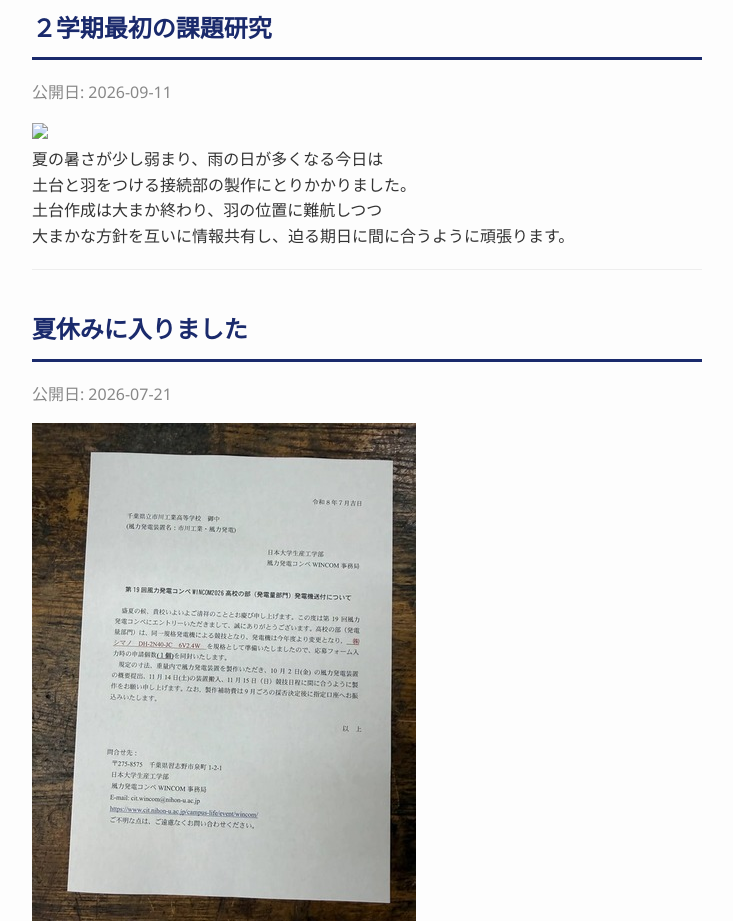
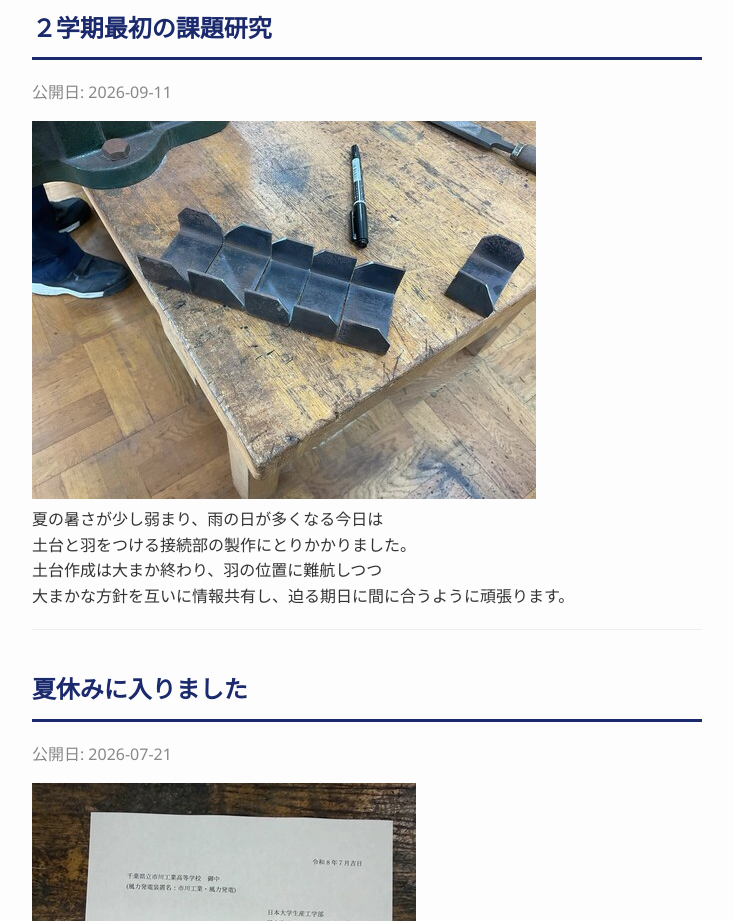
Before and after one commit to Xkot28/ichikawaTHS_Blog, a plain HTML site: page index.html in a window 1280 px wide. Shown: the part 3020-3941 px from the top of the page, without its empty margins (273-1006 px from the left). Drawn offline with Linux system fonts and the light colour scheme.

Commit message:
Update image source in index.html

```diff
--- a/index.html
+++ b/index.html
@@ -47,7 +47,7 @@
         <article style='margin-bottom: 40px; border-bottom: 1px solid #eee; padding-bottom: 20px;'>
             <h2>２学期最初の課題研究</h2>
             <p style='color: #888; font-size: 1.0rem;'>公開日: 2026-09-11</p>
-            <img src="Image_20260911_144640_310 (3).jpg" >
+            <img src="202609111446.jpg" >
             <div class='post-body'>夏の暑さが少し弱まり、雨の日が多くなる今日は<br>土台と羽をつける接続部の製作にとりかかりました。<br>土台作成は大まか終わり、羽の位置に難航しつつ<br>大まかな方針を互いに情報共有し、迫る期日に間に合うように頑張ります。</div>
         </article>
          <article style='margin-bottom: 40px; border-bottom: 1px solid #eee; padding-bottom: 20px;'>
```
